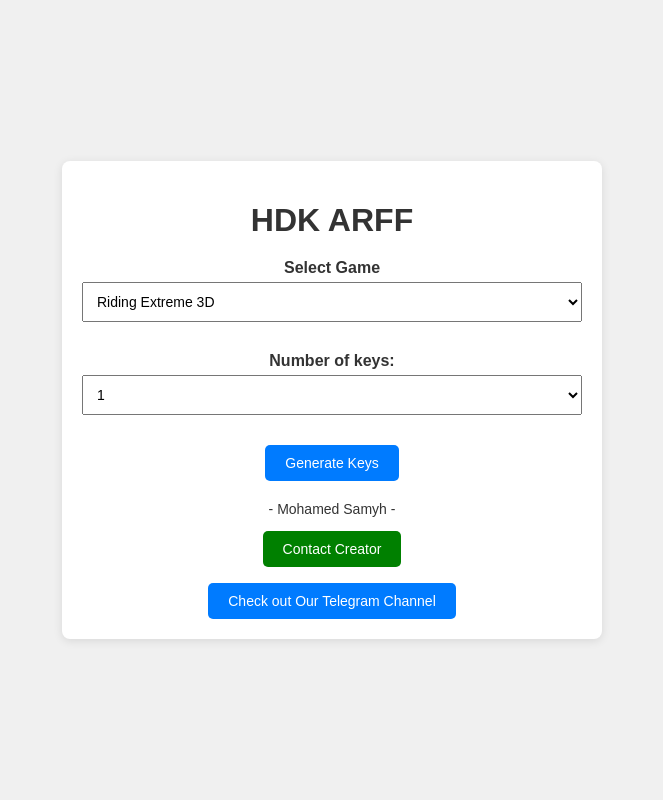
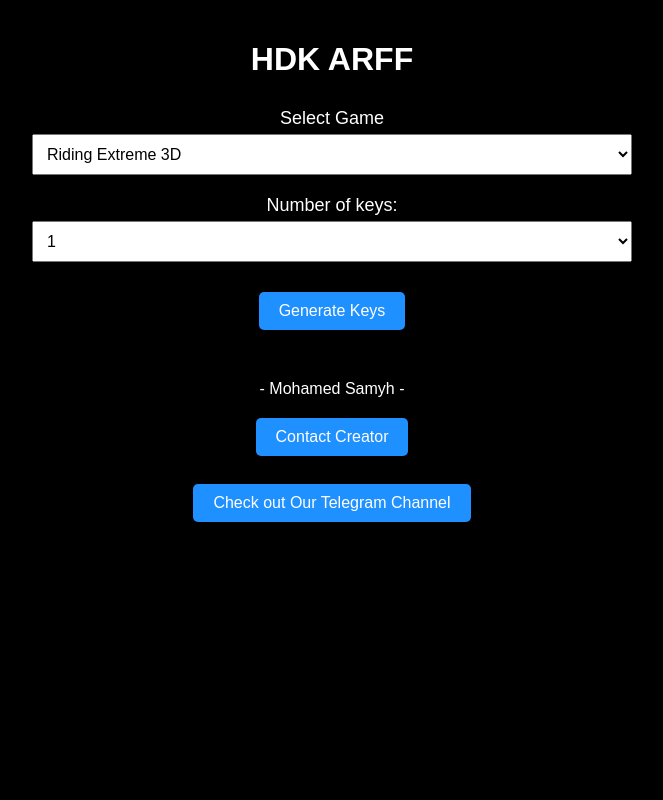
Before and after one commit to samyh5189/samyh5189.github.io, a PHP site: page / in a window 1280 px wide. Shown: the whole page, without its empty margins (308-971 px from the left). Run offline with PHP 8.4, Linux system fonts and the light colour scheme.

Commit message:
Update styles.css

```diff
--- a/styles.css
+++ b/styles.css
@@ -1,125 +1,101 @@
+/* General Styles */
 body {
+    background-color: #000; /* Set background to black */
+    color: #fff; /* Set text color to white for readability */
     font-family: Arial, sans-serif;
-    background-color: #f0f0f0;
-    color: #333;
-    display: flex;
-    justify-content: center;
-    align-items: center;
-    height: 100vh;
     margin: 0;
+    padding: 0;
 }
 
 .container {
-    background: #fff;
-    border-radius: 8px;
-    box-shadow: 0 2px 10px rgba(0, 0, 0, 0.1);
+    width: 90%;
+    max-width: 600px;
+    margin: 0 auto;
     padding: 20px;
-    max-width: 500px;
-    width: 100%;
     text-align: center;
 }
 
 h1 {
-    margin-bottom: 20px;
+    margin-bottom: 30px;
 }
 
 .form-group {
-    margin-bottom: 15px;
+    margin-bottom: 20px;
 }
 
 label {
     display: block;
     margin-bottom: 5px;
-    font-weight: bold;
+    font-size: 18px;
 }
 
 select {
     width: 100%;
     padding: 10px;
-    font-size: 14px;
-    margin-bottom: 15px;
+    font-size: 16px;
 }
 
 button {
-    background-color: #007bff;
-    color: white;
+    padding: 10px 20px;
+    font-size: 16px;
+    margin-top: 10px;
+    cursor: pointer;
+    background-color: #1e90ff;
     border: none;
-    padding: 10px 20px;
-    font-size: 14px;
+    color: #fff;
     border-radius: 5px;
-    cursor: pointer;
 }
 
-
-
 button:hover {
-    background-color: #0056b3;
+    background-color: #0b75d1;
 }
 
 .hidden {
     display: none;
 }
 
-.progress-bar {
-    background-color: #f0f0f0;
-    border-radius: 5px;
-    overflow: hidden;
-    margin-top: 20px;
-    height: 30px;
-    position: relative;
+#progressContainer {
+    margin-top: 30px;
 }
 
-.progress-bar div {
-    height: 100%;
-    background-color: #007bff;
-    width: 0;
-    transition: width 0.5s;
+#loadingGif {
+    width: 100px;
+    height: 100px;
 }
 
 #progressText {
     margin-top: 10px;
-    font-weight: bold;
+    font-size: 18px;
 }
 
-.key-item {
-    display: flex;
-    align-items: center;
-    margin-top: 10px;
+#progressLog {
+    margin-top: 5px;
+    font-size: 14px;
+    font-style: italic;
 }
 
-.key-item input {
-    flex: 1;
-    padding: 10px;
-    font-size: 14px;
-    border: 1px solid #ccc;
-    border-radius: 5px;
-    margin-right: 10px;
+#keyContainer {
+    margin-top: 30px;
 }
 
-.copyKeyBtn {
-    background-color: #28a745;
-    border: none;
-    padding: 10px 20px;
-    color: white;
-    font-size: 14px;
-    border-radius: 5px;
-    cursor: pointer;
-}
-
-.copyKeyBtn:hover {
-    background-color: #218838;
-}
-
-.footer {
-    margin-top: 20px;
-    font-size: 14px;
+#keysList {
+    margin-top: 10px;
+    text-align: left;
+    padding: 0 20px;
+    word-wrap: break-word;
 }
 
 #copyStatus {
     margin-top: 10px;
-    color: green;
+    color: #32cd32;
+    font-weight: bold;
 }
 
-#telegramChannelBtn{
-    background-color: green;
+.footer {
+    margin-top: 50px;
 }
+
+.footer p {
+    margin-bottom: 10px;
+    font-size: 16px;
+}
```
